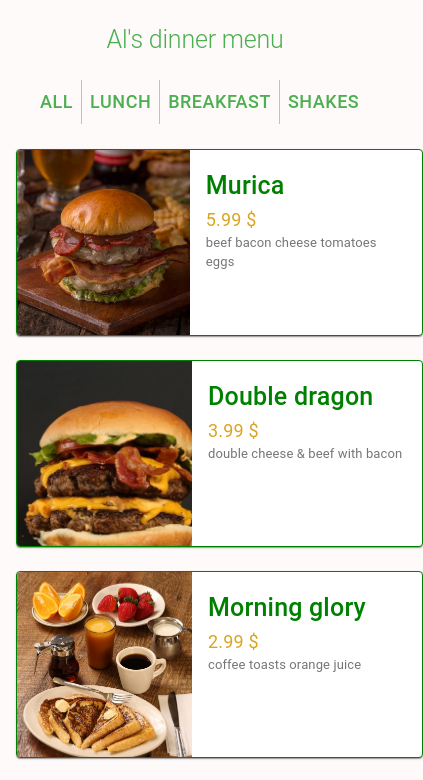
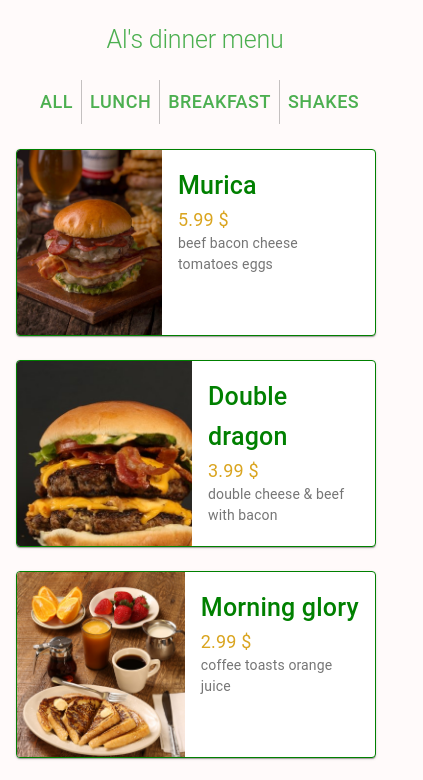
Before and after one commit to gdanielgimenez/menu, a React (Create React App) app: page / in a window 390 px wide. Shown: the top 780 px of the page, 423 px wide, since content can reach past the window. Built offline with nearby package versions, Linux system fonts and the light colour scheme.

Commit message:
menu change css

```diff
--- a/src/components/Menu/Menu.module.css
+++ b/src/components/Menu/Menu.module.css
@@ -32,11 +32,10 @@
   color: green;
   font-size: 35px !important;
 }
-.desc {
-}
+
 @media (max-width: 970px) {
   .card {
-    width: 405px; /*500px !important;*/
+    width: 400cpx; /*500px !important;*/
     height: 185px;
     display: flex;
     flex-direction: row;
@@ -52,7 +51,7 @@
     /* margin-left: 85px !important ;*/
     display: flex;
     flex-direction: column;
-    align-items: left !important;
+    align-items: center !important;
   }
   .title {
     font-size: 25px !important;
@@ -61,6 +60,6 @@
     font-size: 18px !important;
   }
   .desc {
-    font-size: 13px !important;
+    font-size: 14px !important;
   }
 }
```
